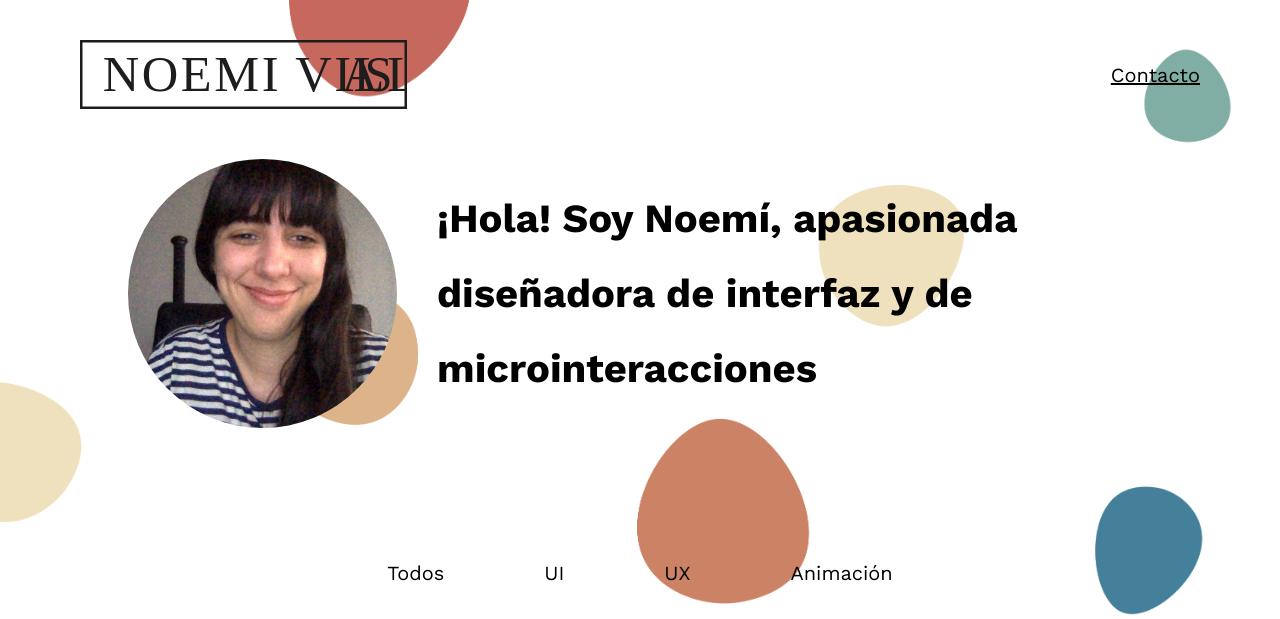
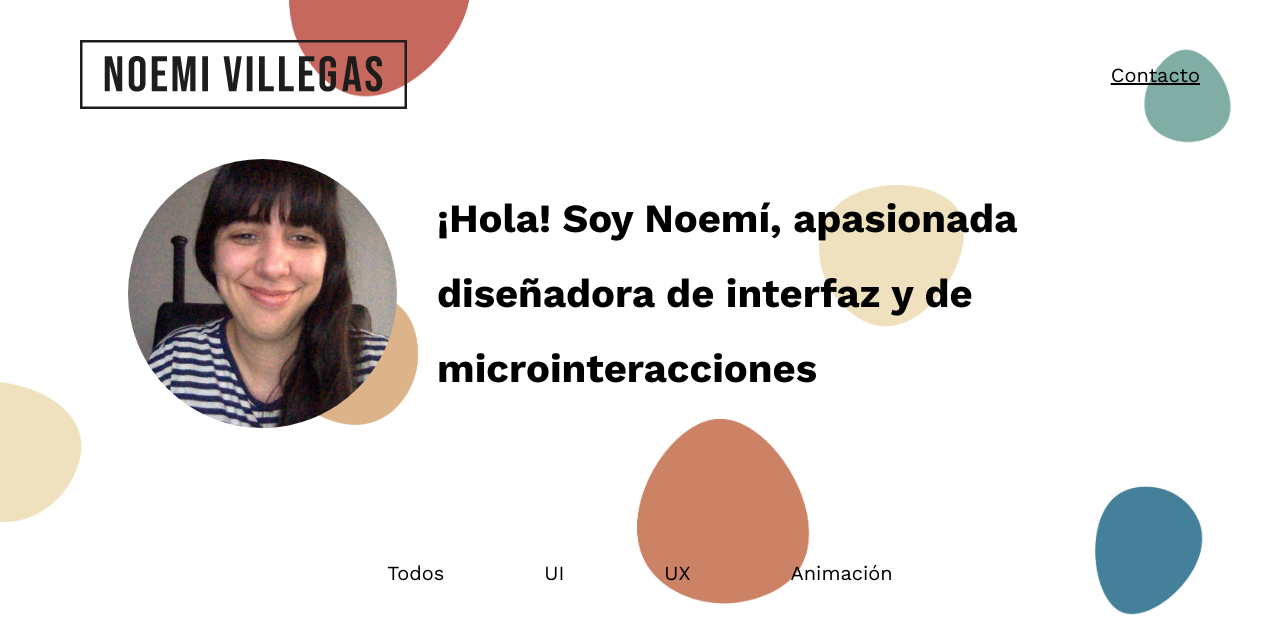
Before and after one commit to Noemi-Vi/portfolio, a plain HTML site: page index.html in a window 1280 px wide. Shown: the top 619 px of the page. Drawn offline with nearby package versions, Linux system fonts and the light colour scheme; a script that the page names is missing.

Commit message:
Portfolio v2

```diff
--- a/css/styles.css
+++ b/css/styles.css
@@ -82,6 +82,7 @@ h1 {
 h2 {
   font-family: "WorkSans-Bold";
   font-size: 25px;
+  margin-bottom: 3px;
 }
 .project p {
   font-family: "WorkSans-Regular";
--- a/index.html
+++ b/index.html
@@ -13,7 +13,7 @@
 
 <body>
     <header>
-        <div class="logo"><img src="images/Logo.svg"></div>
+        <div class="logo"><img src="images/Logo_03.png"></div>
         <div class="contacto"><a><a href="https://www.linkedin.com/in/noemi-villegas-calonge/">Contacto</a></div>
 
     </header>
```
Also changed, not shown: images/Logo_02-01.png (added), images/Logo_03.png (added).
